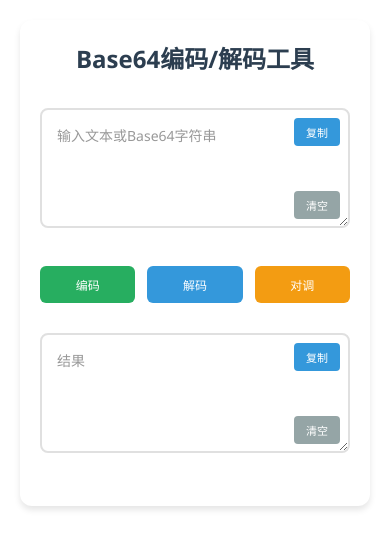
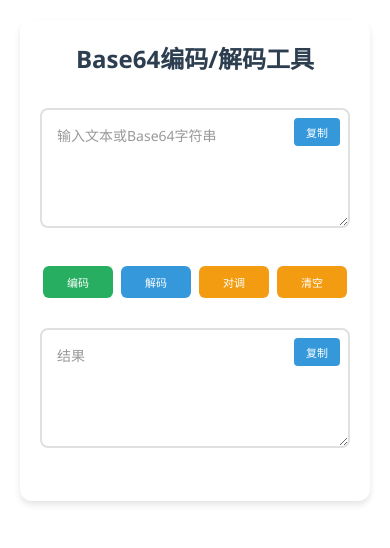
Before and after one commit to bobbzhou/bobbzhou.github.io, a plain HTML site: page base64/index.html in a window 390 px wide. Drawn offline with Linux system fonts and the light colour scheme.

Commit message:
优化base功能

```diff
--- a/base64/index.html
+++ b/base64/index.html
@@ -142,13 +142,12 @@
                 padding: 20px;
             }
             .button-group {
-                flex-wrap: wrap;
+                gap: 8px;
             }
             .btn {
-                flex: 1;
-                min-width: 80px;
-                font-size: 12px;
-                padding: 10px 16px;
+                font-size: 11px;
+                padding: 8px 12px;
+                min-width: 70px;
             }
         }
     </style>
@@ -161,7 +160,6 @@
             <div class="textarea-wrapper">
                 <textarea id="input-text" placeholder="输入文本或Base64字符串" onkeydown="return event.key !== ' ';" oninput="this.value = this.value.replace(/\s/g, '');"></textarea>
                 <button class="copy-btn" onclick="copyText('input-text')">复制</button>
-                <button class="clear-btn" onclick="clearInput()">清空</button>
             </div>
         </div>
 
@@ -169,13 +167,13 @@
             <button class="btn btn-primary" onclick="encodeText()">编码</button>
             <button class="btn btn-secondary" onclick="decodeText()">解码</button>
             <button class="btn btn-accent" onclick="swapText()">对调</button>
+            <button class="btn btn-accent" onclick="clearAll()">清空</button>
         </div>
 
         <div class="input-section">
             <div class="textarea-wrapper">
                 <textarea id="output-text" placeholder="结果"></textarea>
                 <button class="copy-btn" onclick="copyText('output-text')">复制</button>
-                <button class="clear-btn" onclick="clearOutput()">清空</button>
             </div>
         </div>
     </div>
@@ -222,11 +220,8 @@
             document.getElementById('output-text').value = inputText;
         }
 
-        function clearInput() {
+        function clearAll() {
             document.getElementById('input-text').value = '';
-        }
-
-        function clearOutput() {
             document.getElementById('output-text').value = '';
         }
     </script>
```
